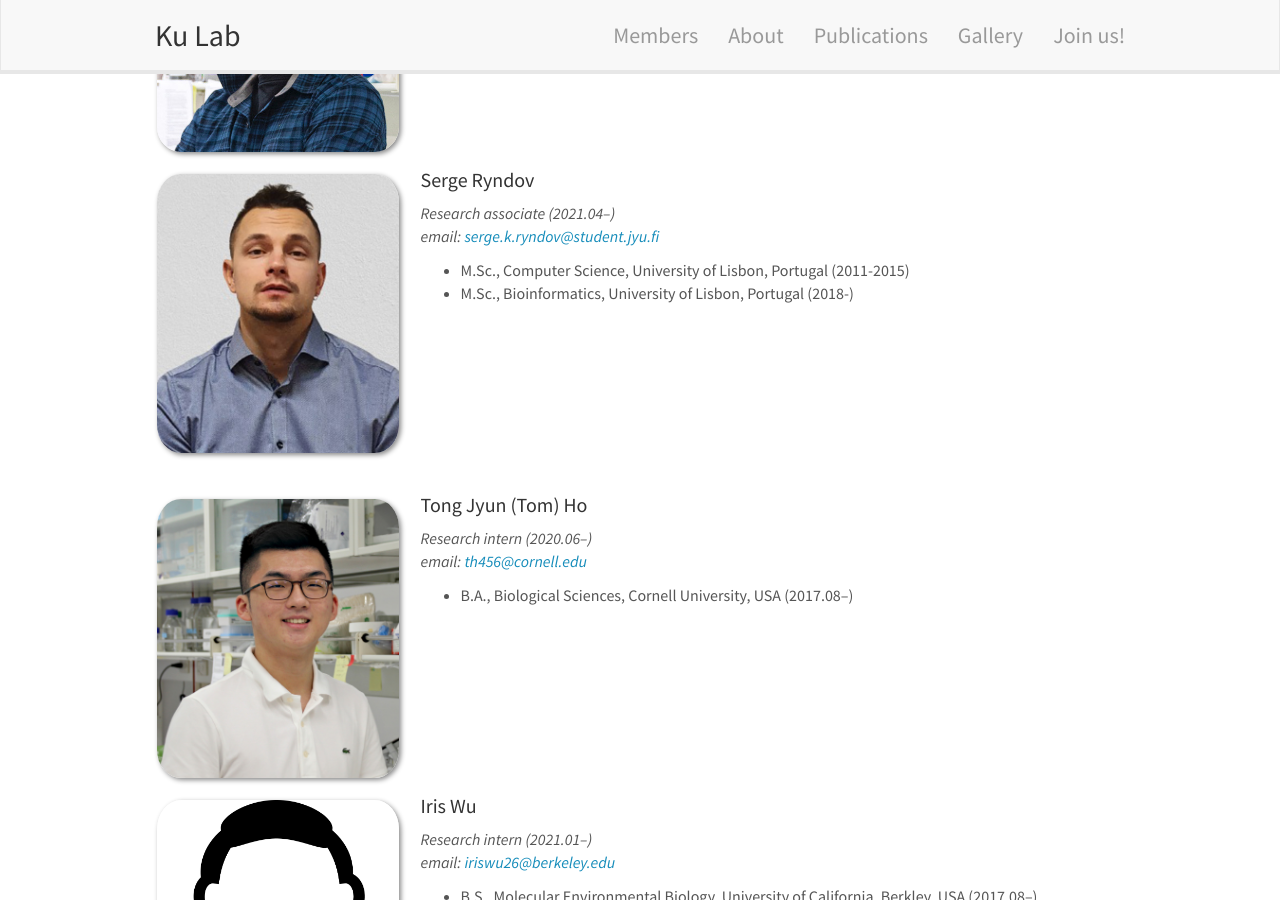
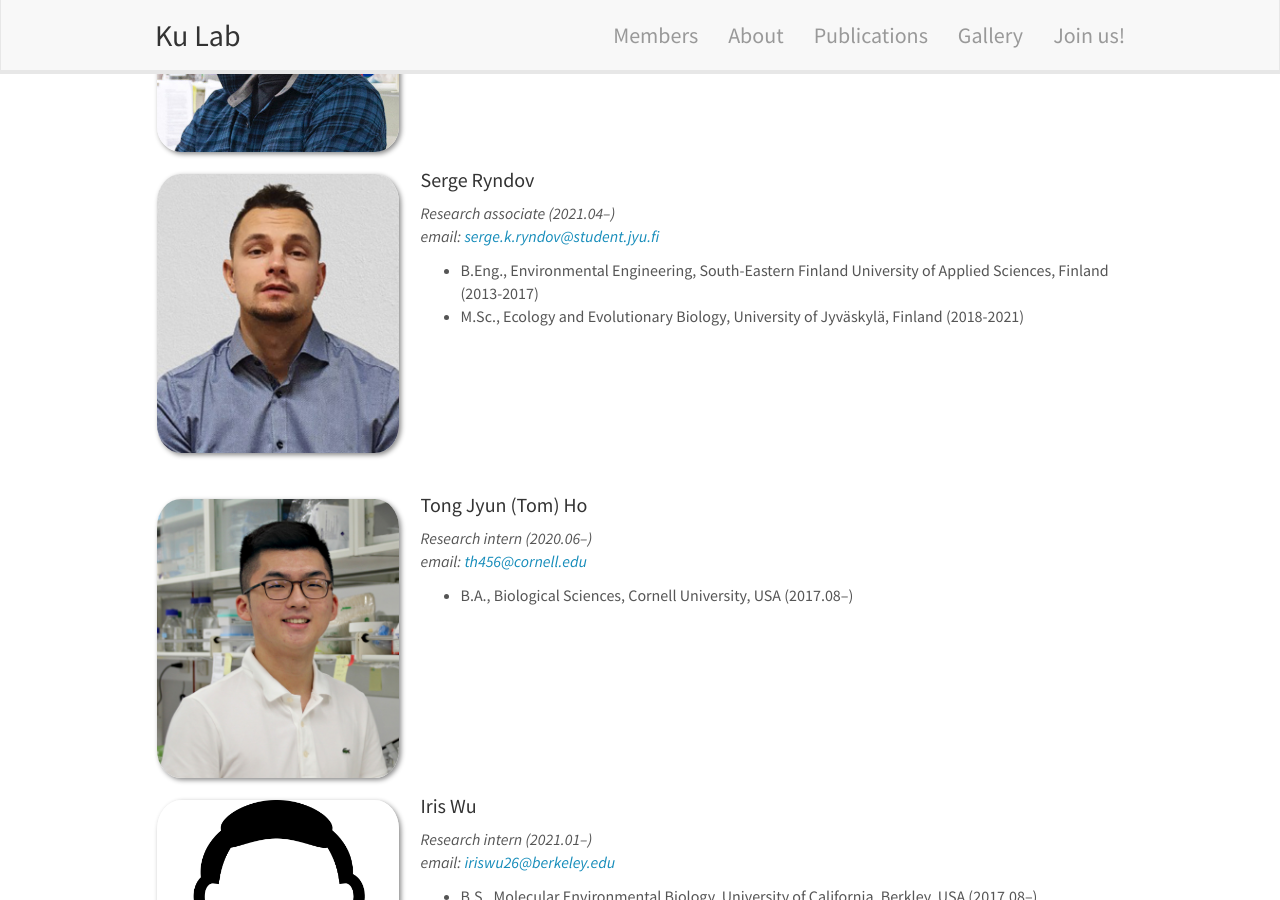
Before and after one commit to tzutongkao/Kao_Lab, a Jekyll site: the page built from _pages/team.md, in a window 1280 px wide and 900 px high, scrolled down 2150 px. Built offline with Jekyll 4.4.1, drawn with Linux system fonts in a browser that asks for light colours; nearby versions of some CDN libraries.

Commit message:
Update team_members.yml

```diff
--- a/_data/team_members.yml
+++ b/_data/team_members.yml
@@ -66,8 +66,8 @@
   info: Research associate (2021.04–)
   email: serge.k.ryndov@student.jyu.fi
   number_educ: 2
-  education1: M.Sc., Computer Science, University of Lisbon, Portugal (2011-2015)
-  education2: M.Sc., Bioinformatics, University of Lisbon, Portugal (2018-)
+  education1: B.Eng., Environmental Engineering, South-Eastern Finland University of Applied Sciences, Finland (2013-2017)
+  education2: M.Sc., Ecology and Evolutionary Biology, University of Jyväskylä, Finland (2018-2021)
 
 - name: Tong Jyun (Tom) Ho
   photo: Tom.jpg
```
